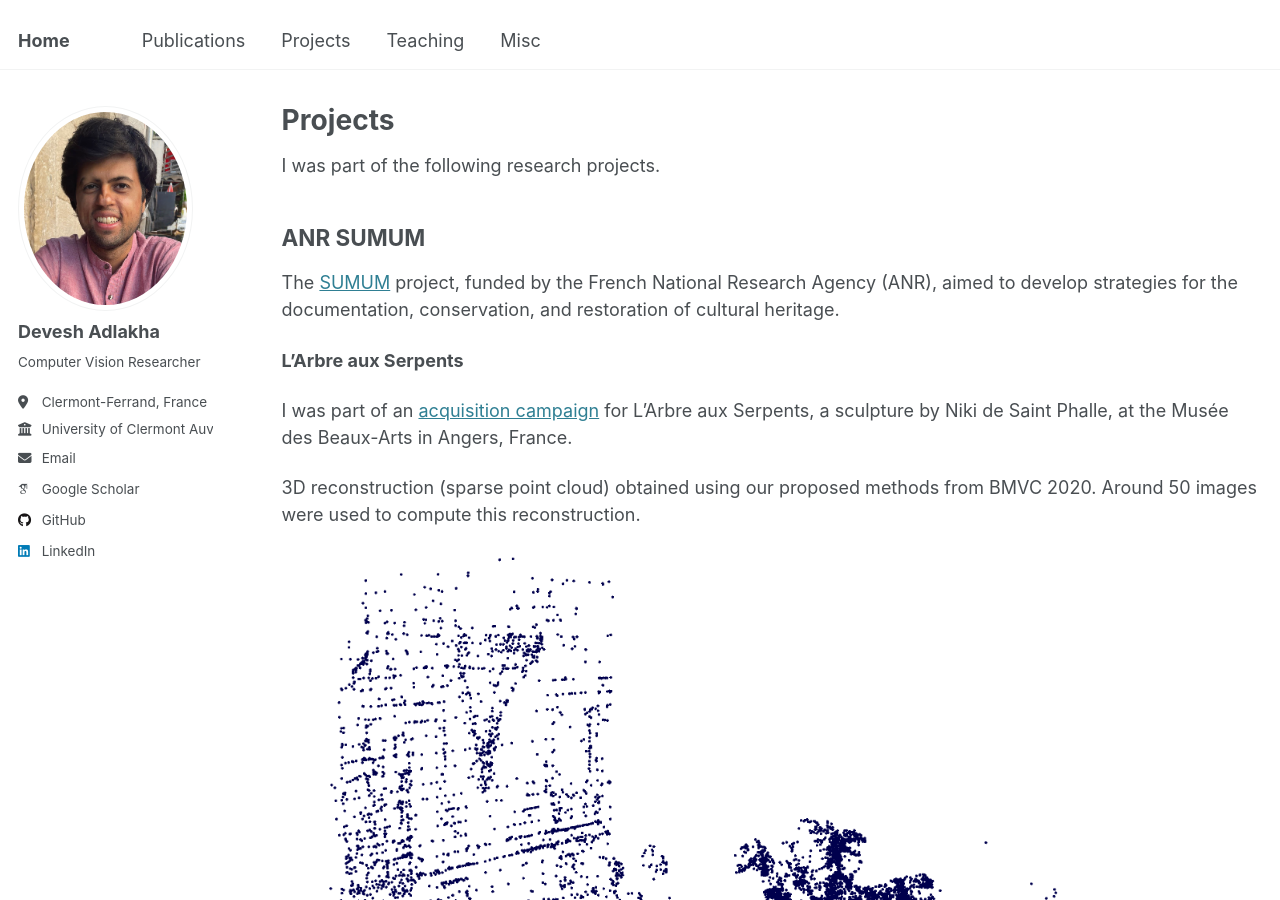
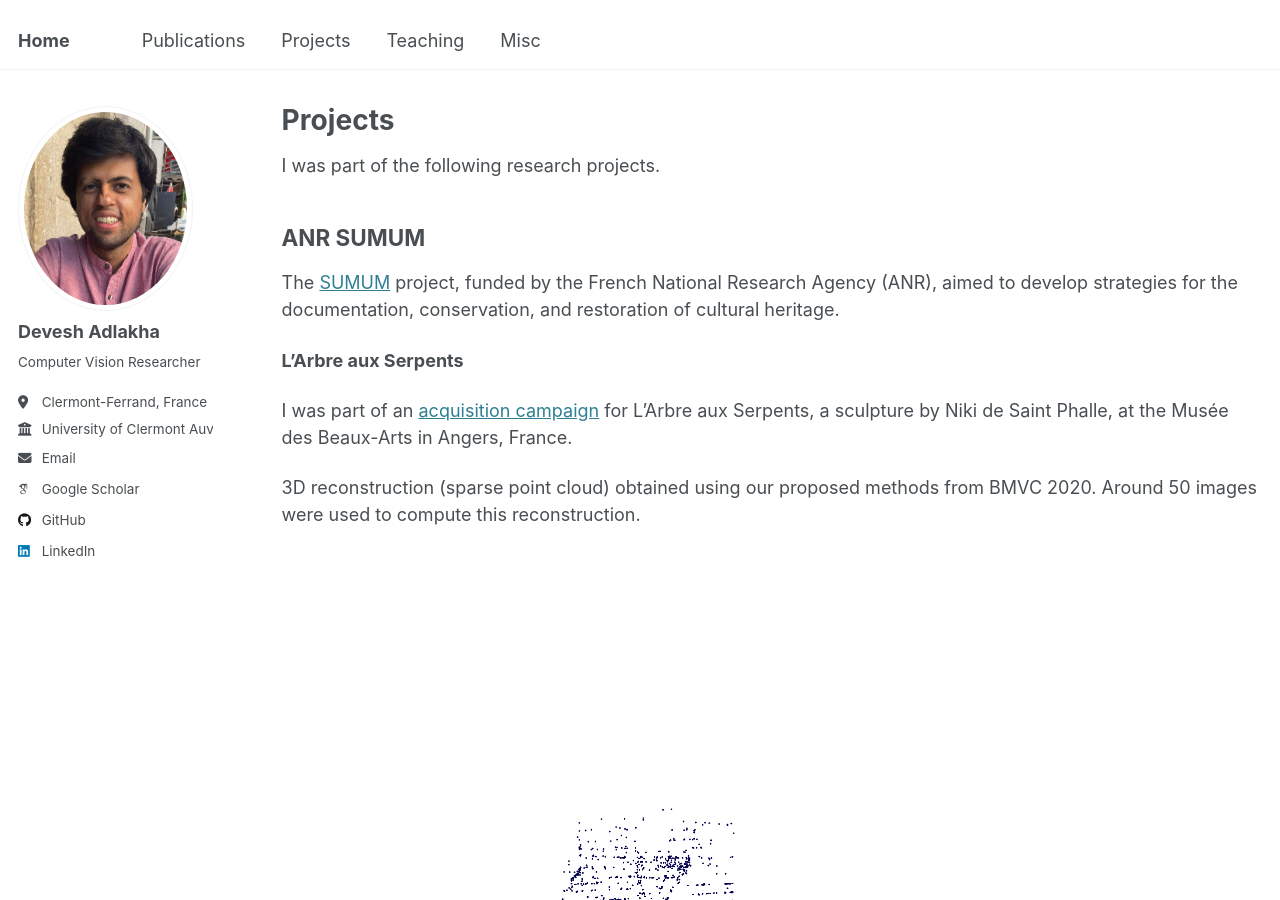
Before and after one commit to devadlakha/devadlakha.github.io, a Jekyll site: the page built from _pages/projects.md, in a window 1280 px wide and 900 px high. Built offline with Jekyll 4.4.1, drawn with Linux system fonts in a browser that asks for light colours; some web fonts are replaced.

Commit message:
Update projects.md

```diff
--- a/_pages/projects.md
+++ b/_pages/projects.md
@@ -17,4 +17,6 @@ I was part of an [acquisition campaign](https://anr-sumum.fr/campagne-de-captati
 
 3D reconstruction (sparse point cloud) obtained using our proposed methods from BMVC 2020. Around 50 images were used to compute this reconstruction.
 
-<img src="/files/Figures/ArbreSerpents_BMVC20.png" alt="Result from EIP method" style="max-width: 80%; height: auto;">
+<div style="display: flex; justify-content: center; align-items: center; height: 100vh;">
+  <img src="/files/Figures/ArbreSerpents_BMVC20.png" alt="Result from EIP method" style="max-width: 50%; height: auto;">
+</div>
```
